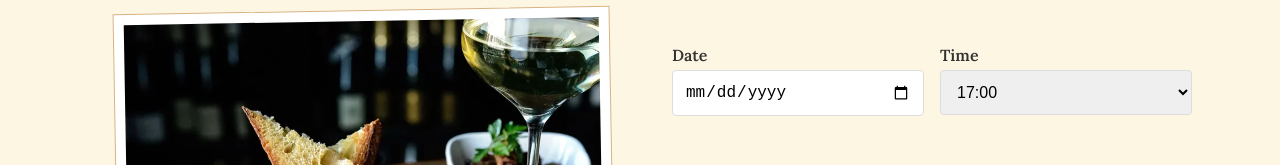
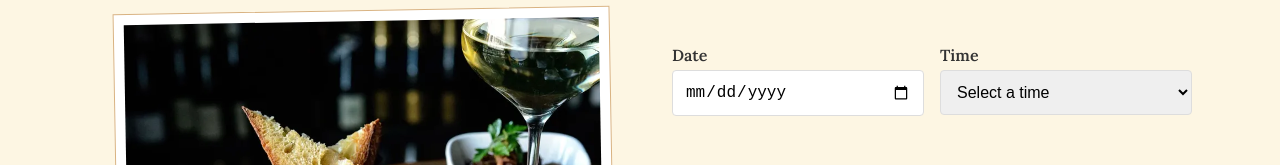
Before and after one commit to simmu/capstone, a React (Create React App) app: page /reserve in a window 1280 px wide. Shown: the part 346-511 px from the top of the page. Built offline with nearby package versions, Linux system fonts and the light colour scheme.

Commit message:
Enhance reservation functionality by integrating a booking reducer in App.js to manage available times based on selected date; update ReservePage to utilize available times and improve form accessibility with ARIA attributes. Adjust form handling and validation for a better user experience.

```diff
--- a/src/App.js
+++ b/src/App.js
@@ -1,12 +1,44 @@
-import React from 'react';
+import React, { act } from 'react';
 import { BrowserRouter as Router, Routes, Route } from "react-router"
+import { useReducer } from 'react';
 import './App.css';
 import Header from './components/header';
 import Footer from './components/footer';
 import HomePage from './pages/homePage';
 import ReservePage from './pages/reservePage';
 
+
+function bookingReducer(state, action) {
+  switch (action.type) {
+    case 'updateTimes':
+      const updatedTimes = updateTimes(action.data.date);
+      return {
+        ...state,
+        availableTimes: updatedTimes
+      };
+    default:
+      return state;
+  }
+}
+
+function initializeTimes (date) {
+  return ['17:00', '18:00', '19:00', '21:00'];
+}
+
+function updateTimes (date) {
+  const selectedDate = new Date(date);
+  if (selectedDate.getUTCDay() === 0) { // 0 represents Sunday
+    return ['--closed--'];
+  }else {
+    return ['16:00','17:00', '17:30', '18:00', '19:00', '21:00'];
+  }
+}
+
+
 function App() {
+
+  const [state, dispatch] = useReducer(bookingReducer, {availableTimes:initializeTimes(), isClosed:false});
+
   return (
     <Router>
       <div className="App">
@@ -14,7 +46,9 @@ function App() {
           <Header></Header>
           <Routes>
             <Route path="/" element={<HomePage />} />
-            <Route path="/reserve" element={<ReservePage />} />
+            <Route path="/reserve" element={
+              <ReservePage dispatch={dispatch} availableTimes={state.availableTimes} />
+              } />
           </Routes>
           <Footer></Footer>
         </div>
--- a/src/pages/reservePage.js
+++ b/src/pages/reservePage.js
@@ -3,7 +3,7 @@ import "./reservePage.css";
 import antiPastiImgSrc from "../assets/images/bruscetta.webp";
 
 
-function ReservePage() {
+function ReservePage({ availableTimes, dispatch }) {
     const [formData, setFormData] = useState({
         name: "",
         phone: "",
@@ -21,6 +21,9 @@ function ReservePage() {
     // Handle input changes
     const handleChange = (e) => {
         const { name, value } = e.target
+        if(name === 'date') {
+            dispatch({ type: 'updateTimes', data: { date: value } });
+        }
         setFormData({
             ...formData,
             [name]: value,
@@ -149,7 +152,7 @@ function ReservePage() {
                 allergies: "",
                 requests: "",
             })
-            setFormSubmitted(false)
+            setFormSubmitted(false);
         } else {
             // Form has errors
             console.log("Form has errors")
@@ -191,6 +194,9 @@ function ReservePage() {
                                     onChange={handleChange}
                                     onBlur={handleBlur}
                                     className={errors.name ? "input-error" : ""}
+                                    aria-required="true"
+                                    aria-invalid={errors.name ? "true" : "false"}
+                                    aria-describedby={errors.name ? "name-error" : undefined}
                                 />
                                 {errors.name && <span className="error-message">{errors.name}</span>}
                             </div>
@@ -204,8 +210,11 @@ function ReservePage() {
                                     onChange={handleChange}
                                     onBlur={handleBlur}
                                     className={errors.phone ? "input-error" : ""}
+                                    aria-required="true"
+                                    aria-invalid={errors.phone ? "true" : "false"}
+                                    aria-describedby={errors.phone ? "phone-error" : undefined}
                                 />
-                                {errors.phone && <span className="error-message">{errors.phone}</span>}
+                                {errors.phone && <span id="phone-error" className="error-message">{errors.phone}</span>}
                             </div>
                         </div>
 
@@ -220,35 +229,62 @@ function ReservePage() {
                                     onChange={handleChange}
                                     onBlur={handleBlur}
                                     className={errors.date ? "input-error" : ""}
+                                    aria-required="true"
+                                    aria-invalid={errors.date ? "true" : "false"}
+                                    aria-describedby={errors.date ? "date-error" : undefined}
                                 />
-                                {errors.date && <span className="error-message">{errors.date}</span>}
+                                {errors.date && <span id="date-error" className="error-message">{errors.date}</span>}
                             </div>
                             <div className="form-group">
                                 <label htmlFor="time">Time</label>
-                                <select id="time" name="time" onChange={handleChange} onBlur={handleBlur} className={errors.time ? "input-error" : ""}>
-                                    <option>17:00</option>
-                                    <option>18:00</option>
-                                    <option>19:00</option>
-                                    <option>20:00</option>
-                                    <option>21:00</option>
-                                    <option>22:00</option>
+                                <select
+                                    id="time"
+                                    name="time"
+                                    onChange={handleChange}
+                                    onBlur={handleBlur}
+                                    className={errors.time ? "input-error" : ""}
+                                    aria-required="true"
+                                    aria-invalid={errors.time ? "true" : "false"}
+                                    aria-describedby={errors.time ? "time-error" : undefined}
+                                >
+                                    <option value="">Select a time</option>
+                                    {availableTimes.map((time) => (
+                                        <option key={time} value={time}>{time}</option>
+                                    ))}
                                 </select>
-                                {errors.time && <span className="error-message">{errors.time}</span>}
+                                {errors.time && <span id="time-error" className="error-message">{errors.time}</span>}
                             </div>
                         </div>
 
                         <div className="form-row">
                             <div className="form-group">
                                 <label htmlFor="guests">Number of Guests</label>
-                                <input type="number" placeholder="1" min="1" max="10" id="guests"
+                                <input
+                                    type="number"
+                                    placeholder="1"
+                                    min="1"
+                                    max="10"
+                                    id="guests"
                                     name="guests"
-                                    value={formData.guests} onChange={handleChange}
-                                    onBlur={handleBlur} className={errors.guests ? "input-error" : ""}></input>
-                                {errors.guests && <span className="error-message">{errors.guests}</span>}
+                                    value={formData.guests}
+                                    onChange={handleChange}
+                                    onBlur={handleBlur}
+                                    className={errors.guests ? "input-error" : ""}
+                                    aria-required="true"
+                                    aria-invalid={errors.guests ? "true" : "false"}
+                                    aria-describedby={errors.guests ? "guests-error" : undefined}
+                                />
+                                {errors.guests && <span id="guests-error" className="error-message">{errors.guests}</span>}
                             </div>
                             <div className="form-group">
                                 <label htmlFor="occasion">Occasion (Optional)</label>
-                                <select id="occasion" name="occasion" value={formData.occasion} onChange={handleChange}>
+                                <select
+                                    id="occasion"
+                                    name="occasion"
+                                    value={formData.occasion}
+                                    onChange={handleChange}
+                                    aria-required="false"
+                                >
                                     <option value="">Select</option>
                                     <option value="birthday">Birthday</option>
                                     <option value="anniversary">Anniversary</option>
@@ -267,6 +303,7 @@ function ReservePage() {
                                 rows="2"
                                 value={formData.allergies}
                                 onChange={handleChange}
+                                aria-required="false"
                             ></textarea>
                         </div>
 
@@ -278,12 +315,16 @@ function ReservePage() {
                                 rows="2"
                                 value={formData.requests}
                                 onChange={handleChange}
+                                aria-required="false"
                             ></textarea>
                         </div>
 
-                        <button type="submit" className="btn">
-                            Book Your Table
-                        </button>
+                        <button
+                            type="submit"
+                            className="btn"
+                            aria-label="Submit reservation form"
+                            aria-pressed="false"
+                        >Book Your Table</button>
                     </form>
                 </div>
             </section>
```
